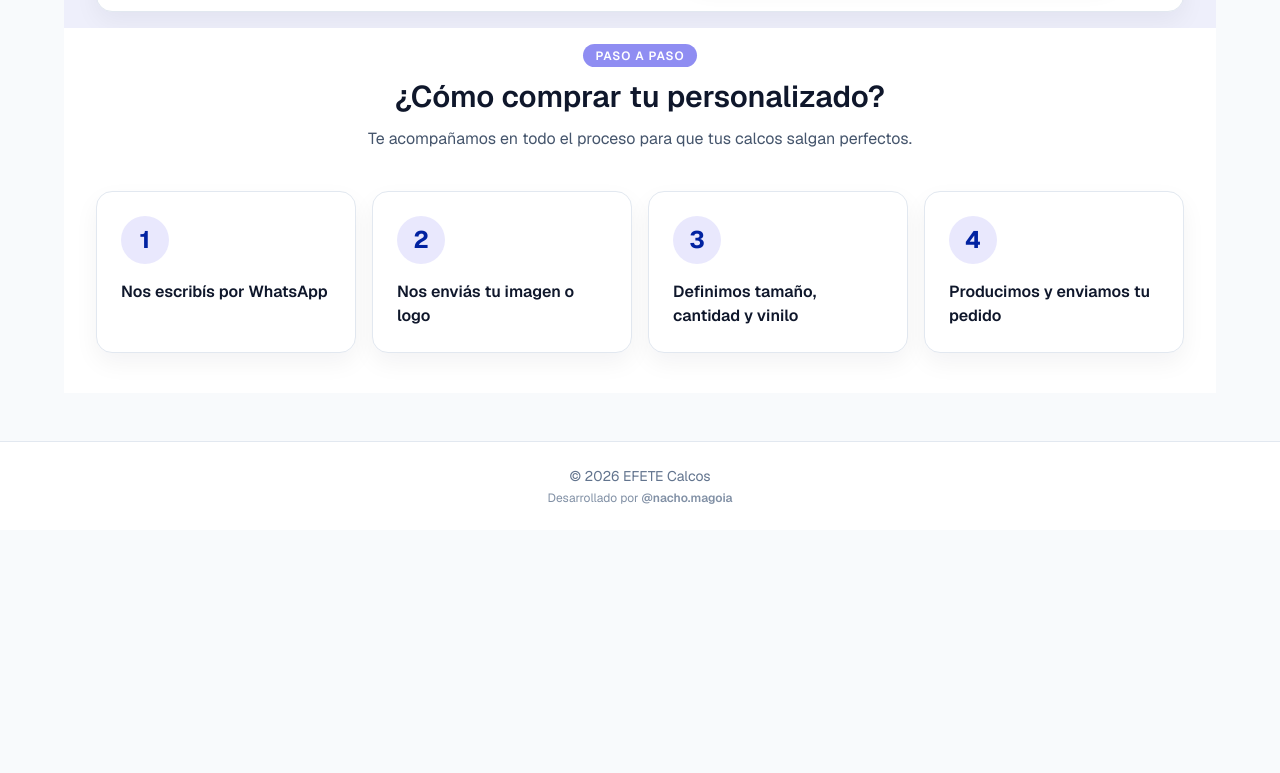
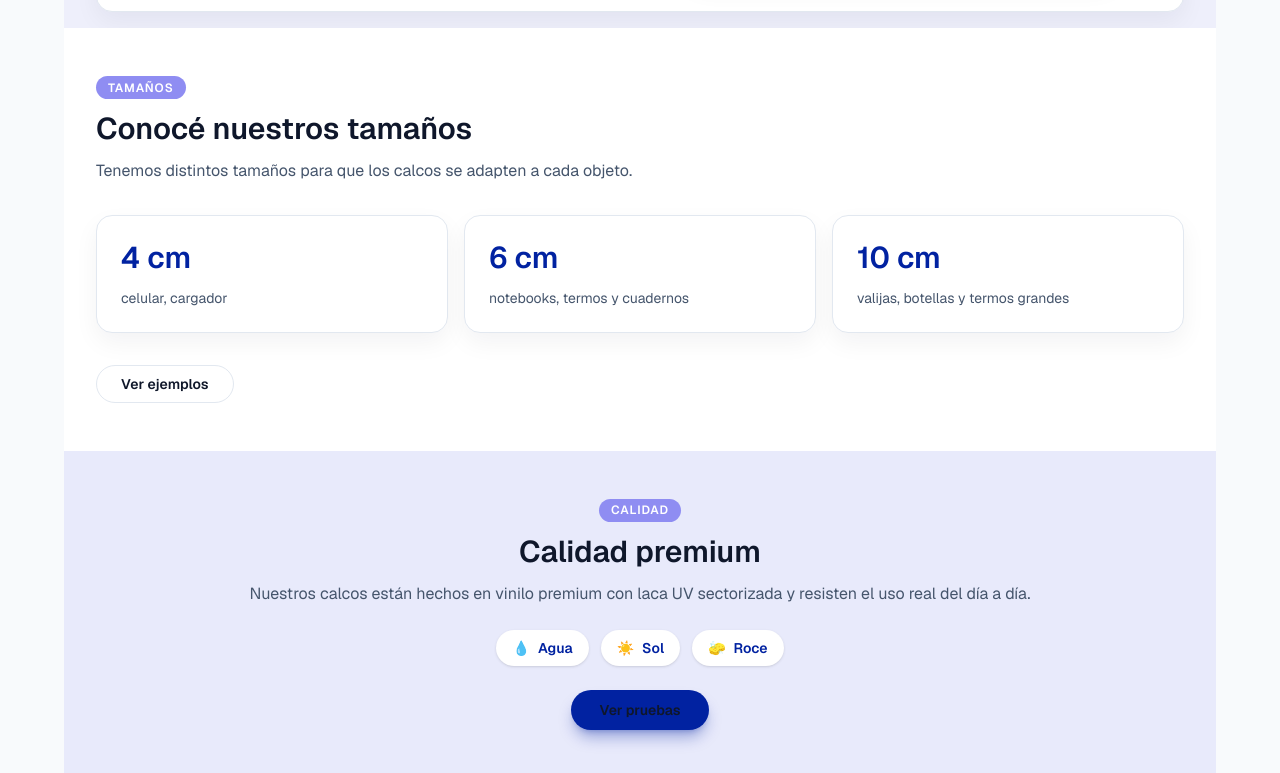
Before and after one commit to ignaciomagoia/ft_calcos2, a Next.js app: page / in a window 1280 px wide. Shown: the part 1927-2700 px from the top of the page. Before the commit the page ends 2457 px from the top, so only its background shows below. Built offline with nearby package versions, Linux system fonts and the light colour scheme; no server answers; the database is empty.

Commit message:
hice cambios

```diff
--- a/src/app/page.tsx
+++ b/src/app/page.tsx
@@ -4,6 +4,8 @@ import { getCategories } from "@/lib/data";
 import PersonalizedSection from "@/components/PersonalizedSection";
 import WholesalePersonalizedSection from "@/components/WholesalePersonalizedSection";
 import HowToPersonalized from "@/components/HowToPersonalized";
+import SizesSection from "@/components/SizesSection";
+import PremiumQualitySection from "@/components/PremiumQualitySection";
 
 export const dynamic = "force-dynamic";
 
@@ -102,6 +104,8 @@ export default async function HomePage() {
       <div className="space-y-0">
         <PersonalizedSection />
         <WholesalePersonalizedSection />
+        <SizesSection />
+        <PremiumQualitySection />
         <HowToPersonalized />
       </div>
     </div>
--- /dev/null
+++ b/src/components/PremiumQualitySection.tsx
@@ -0,0 +1,49 @@
+const badges = [
+  { label: "Agua", icon: "💧" },
+  { label: "Sol", icon: "☀️" },
+  { label: "Roce", icon: "🧽" },
+];
+
+const PremiumQualitySection = () => {
+  return (
+    <section className="w-full bg-[var(--color-secondary)]/15 px-4 py-12 sm:px-6 lg:px-8">
+      <div className="mx-auto max-w-6xl space-y-6 text-center">
+        <div className="space-y-3">
+          <p className="pill mx-auto w-fit bg-[var(--color-secondary)] text-white">
+            Calidad
+          </p>
+          <h2 className="text-3xl font-semibold text-slate-900">
+            Calidad premium
+          </h2>
+          <p className="text-slate-600">
+            Nuestros calcos están hechos en vinilo premium con laca UV
+            sectorizada y resisten el uso real del día a día.
+          </p>
+        </div>
+
+        <div className="flex flex-wrap items-center justify-center gap-3">
+          {badges.map((badge) => (
+            <span
+              key={badge.label}
+              className="inline-flex items-center gap-2 rounded-full bg-white px-4 py-2 text-sm font-semibold text-[var(--color-primary)] shadow-sm"
+            >
+              <span aria-hidden="true">{badge.icon}</span>
+              {badge.label}
+            </span>
+          ))}
+        </div>
+
+        <a
+          href="https://www.instagram.com/reel/C0htV7hv1Q2/?igsh=MWoyZmtlY3V3M25uaA=="
+          target="_blank"
+          rel="noopener noreferrer"
+          className="inline-flex items-center justify-center rounded-full bg-[var(--color-primary)] px-7 py-2.5 text-sm font-semibold text-white shadow-lg shadow-[rgba(1,34,161,0.35)] transition hover:-translate-y-0.5"
+        >
+          Ver pruebas
+        </a>
+      </div>
+    </section>
+  );
+};
+
+export default PremiumQualitySection;
--- /dev/null
+++ b/src/components/SizesSection.tsx
@@ -0,0 +1,49 @@
+const sizes = [
+  { label: "4 cm", desc: "celular, cargador" },
+  { label: "6 cm", desc: "notebooks, termos y cuadernos" },
+  { label: "10 cm", desc: "valijas, botellas y termos grandes" },
+];
+
+const SizesSection = () => {
+  return (
+    <section className="w-full bg-white px-4 py-12 sm:px-6 lg:px-8">
+      <div className="mx-auto max-w-6xl space-y-8">
+        <div className="space-y-3">
+          <p className="pill w-fit">Tamaños</p>
+          <h2 className="text-3xl font-semibold text-slate-900">
+            Conocé nuestros tamaños
+          </h2>
+          <p className="text-slate-600">
+            Tenemos distintos tamaños para que los calcos se adapten a cada
+            objeto.
+          </p>
+        </div>
+
+        <div className="grid gap-4 sm:grid-cols-2 lg:grid-cols-3">
+          {sizes.map((size) => (
+            <div
+              key={size.label}
+              className="card flex flex-col gap-3 rounded-3xl p-6"
+            >
+              <p className="text-3xl font-semibold text-[var(--color-primary)]">
+                {size.label}
+              </p>
+              <p className="text-sm text-slate-600">{size.desc}</p>
+            </div>
+          ))}
+        </div>
+
+        <a
+          href="https://www.instagram.com/reel/DMY17AqRFiV/?igsh=ZTJneWtjeWRpeGxt"
+          target="_blank"
+          rel="noopener noreferrer"
+          className="inline-flex items-center justify-center rounded-full border border-slate-200 px-6 py-2 text-sm font-semibold text-slate-700 transition hover:border-slate-300 hover:bg-slate-50"
+        >
+          Ver ejemplos
+        </a>
+      </div>
+    </section>
+  );
+};
+
+export default SizesSection;
```
